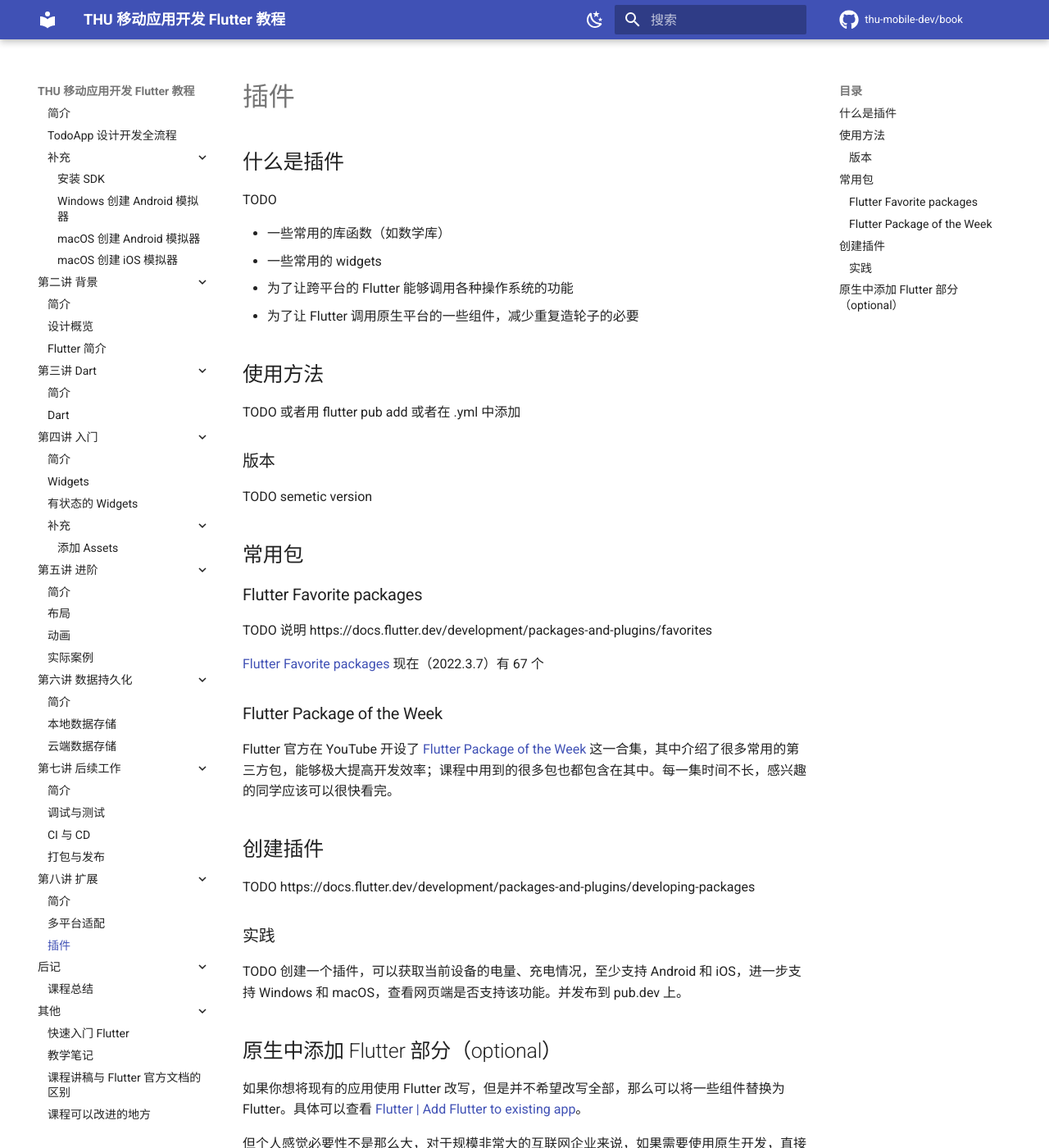
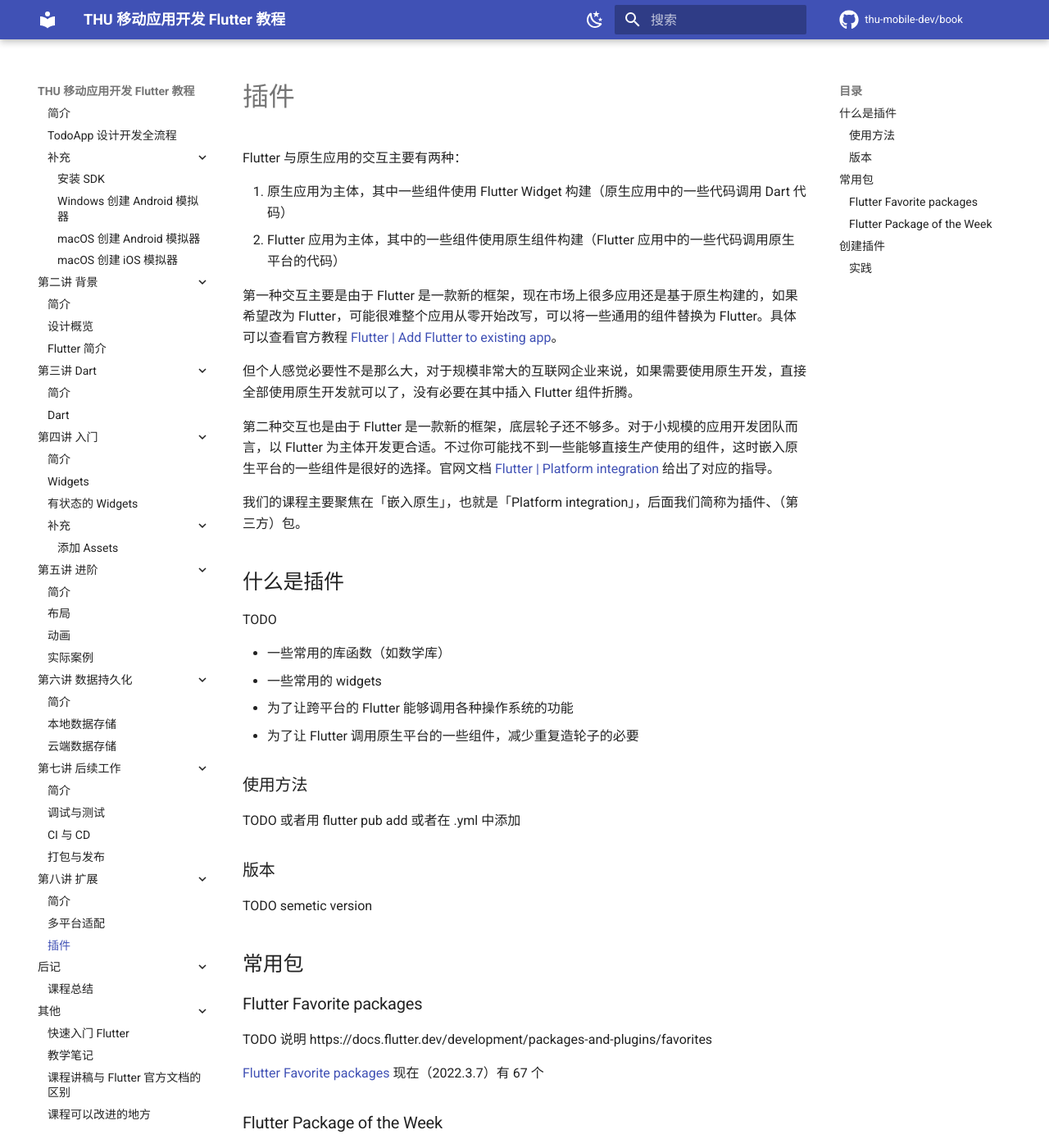
Before and after one commit to thu-mobile-dev/book, an MkDocs documentation site: the page built from docs/LECTURE/8/main-packages.md, in a window 1280 px wide and 1400 px high. Shown: the whole window at 82% size. Built offline with MkDocs 1.6.1 and Material for MkDocs 9.7.7, drawn with Linux system fonts in a browser that asks for light colours; comment, search, counter and statistics services are not loaded; some of the changed text lies outside the part shown.

Commit message:
initially add packages

```diff
--- a/docs/LECTURE/8/main-packages.md
+++ b/docs/LECTURE/8/main-packages.md
@@ -1,4 +1,17 @@
 # 插件
+
+Flutter 与原生应用的交互主要有两种：
+
+1. 原生应用为主体，其中一些组件使用 Flutter Widget 构建（原生应用中的一些代码调用 Dart 代码）
+2. Flutter 应用为主体，其中的一些组件使用原生组件构建（Flutter 应用中的一些代码调用原生平台的代码）
+
+第一种交互主要是由于 Flutter 是一款新的框架，现在市场上很多应用还是基于原生构建的，如果希望改为 Flutter，可能很难整个应用从零开始改写，可以将一些通用的组件替换为 Flutter。具体可以查看官方教程 [Flutter | Add Flutter to existing app](https://docs.flutter.dev/development/add-to-app)。
+
+但个人感觉必要性不是那么大，对于规模非常大的互联网企业来说，如果需要使用原生开发，直接全部使用原生开发就可以了，没有必要在其中插入 Flutter 组件折腾。
+
+第二种交互也是由于 Flutter 是一款新的框架，底层轮子还不够多。对于小规模的应用开发团队而言，以 Flutter 为主体开发更合适。不过你可能找不到一些能够直接生产使用的组件，这时嵌入原生平台的一些组件是很好的选择。官网文档 [Flutter | Platform integration](https://docs.flutter.dev/development/platform-integration) 给出了对应的指导。
+
+我们的课程主要聚焦在「嵌入原生」，也就是「Platform integration」，后面我们简称为插件、（第三方）包。
 
 ## 什么是插件
 
@@ -9,7 +22,7 @@
 - 为了让跨平台的 Flutter 能够调用各种操作系统的功能
 - 为了让 Flutter 调用原生平台的一些组件，减少重复造轮子的必要
 
-## 使用方法
+### 使用方法
 
 TODO 或者用 flutter pub add 或者在 .yml 中添加
 
@@ -36,11 +49,3 @@
 ### 实践
 
 TODO 创建一个插件，可以获取当前设备的电量、充电情况，至少支持 Android 和 iOS，进一步支持 Windows 和 macOS，查看网页端是否支持该功能。并发布到 pub.dev 上。
-
-## 原生中添加 Flutter 部分（optional）
-
-如果你想将现有的应用使用 Flutter 改写，但是并不希望改写全部，那么可以将一些组件替换为 Flutter。具体可以查看 [Flutter | Add Flutter to existing app](https://docs.flutter.dev/development/add-to-app)。
-
-但个人感觉必要性不是那么大，对于规模非常大的互联网企业来说，如果需要使用原生开发，直接全部使用原生开发就可以了。对于小规模的应用开发团队而言，以 Flutter 为主体开发更合适。
-
-如果确实有一些功能 Flutter 无法实现或者重复造轮子，嵌入原生的一些组件应该是更好的选择。这里所说的嵌入原生组件，其实就是上面所说的「插件」，对应官网文档 [Flutter | Platform integration](https://docs.flutter.dev/development/platform-integration) 的部分。
```
